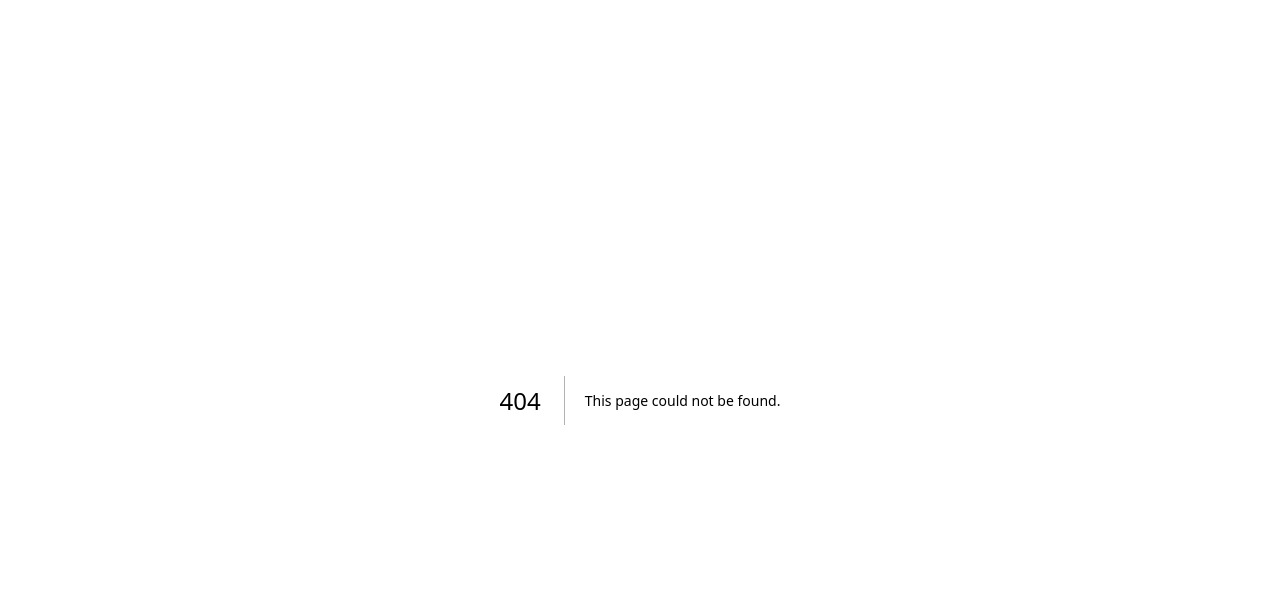
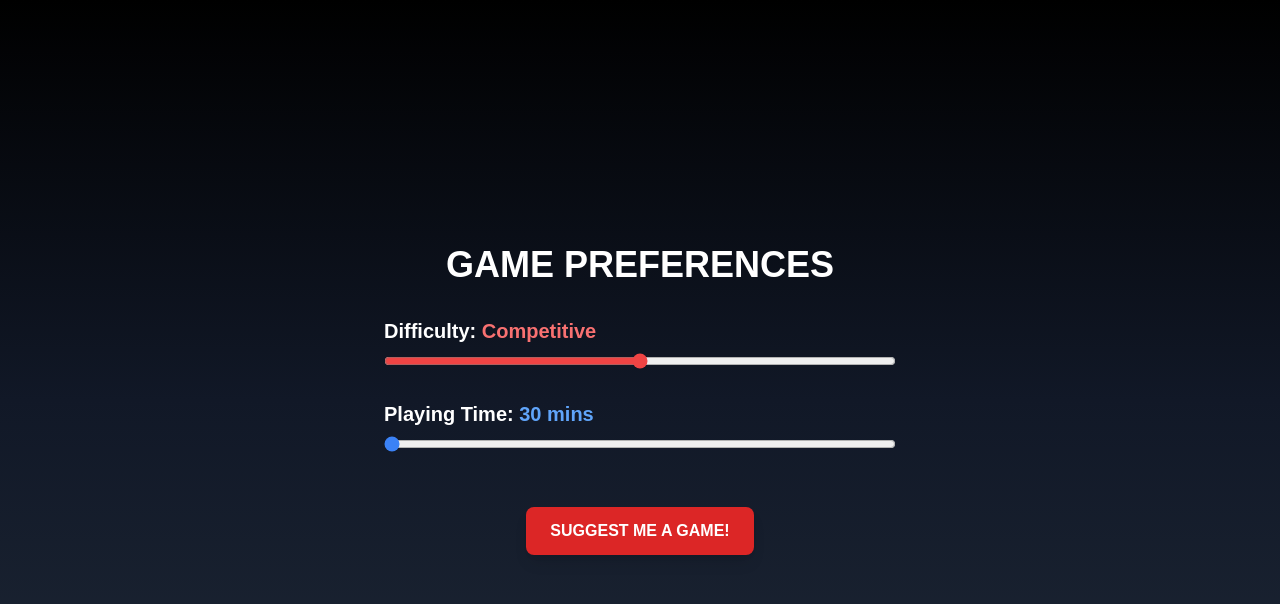
Before and after one commit to Bing6000s/Bingo, a Next.js app in the folder bingo/: page /binglist in a window 1280 px wide. Before the commit this address had no page. Shown: the top 604 px of the page. Built offline with nearby package versions, Linux system fonts and the light colour scheme.

Commit message:
starting to thinking about how to make bing list working.

```diff
--- /dev/null
+++ b/bingo/src/app/binglist/page.jsx
@@ -0,0 +1,52 @@
+"use client";
+import { useState } from "react";
+
+export default function GamePreferencePage() {
+  const [difficulty, setDifficulty] = useState(2);
+  const [playTime, setPlayTime] = useState(30);
+
+  const difficultyLevels = ["Relaxing", "Normal", "Competitive", "Insanely Hard"];
+
+  return (
+    <div>
+    <title>Bing's list</title>
+    <div className="min-h-screen bg-gradient-to-b from-black via-gray-900 to-gray-800 text-white flex flex-col items-center justify-center p-6">
+      <h1 className="text-4xl font-extrabold uppercase mb-8">Game Preferences</h1>
+
+      {/*DIFFICULTY*/}
+      <div className="w-full max-w-lg mb-6">
+        <h2 className="text-xl font-bold">Difficulty: <span className="text-red-400">{difficultyLevels[difficulty]}</span></h2>
+        <input
+          type="range"
+          min="0"
+          max="4"
+          value={difficulty}
+          onChange={(e) => setDifficulty(Number(e.target.value))}
+          className="w-full mt-2 cursor-pointer accent-red-500"
+        />
+      </div>
+
+      {/*PLAY TIME*/}
+      <div className="w-full max-w-lg mb-6">
+        <h2 className="text-xl font-bold">Playing Time: <span className="text-blue-400">{playTime} mins</span></h2>
+        <input
+          type="range"
+          min="30"
+          max="100"
+          step="10"
+          value={playTime}
+          onChange={(e) => setPlayTime(Number(e.target.value))}
+          className="w-full mt-2 cursor-pointer accent-blue-500"
+        />
+      </div>
+
+
+
+      {/*SUGGEST*/}
+      <button className="mt-6 px-6 py-3 bg-red-600 text-white font-bold uppercase rounded-lg shadow-lg hover:bg-red-700 transition-all">
+        SUGGEST ME A GAME!
+      </button>
+    </div>
+    </div>
+  );
+}
--- a/bingo/src/app/page.jsx
+++ b/bingo/src/app/page.jsx
@@ -1,44 +1,35 @@
-"use client"; // Required for PrimeReact in Next.js App Router
-
+"use client";
 import React from "react";
-import Head from "next/head";
 import Link from "next/link"
 import BingoMenu from "@/components/BingoMenu"
 
 export default function Homepage() {
   return (
     <div className="flex flex-col h-screen bg-black text-white">
-      <Head>
-        <title>Bingo - Home</title>
-      </Head>
+        <title>Bingo - Welcome</title>
       <BingoMenu/>
-      {/* Introduction Section */}
-      <div className="flex flex-1 flex-col items-center justify-center text-center p-6 bg-slate-500">
-        <p className="text-lg max-w-xl">
-          Tell me 3 video games that you really like. Then, we will figure out what your next adventure will be.
-        </p>
-      </div>
 
       {/* Image with Overlay Text */}
-      <div className="min-h-[700px] relative flex-col flex items-center">
-        <img src="/steam.jpg" alt="Games Image" className=" h-auto w-full max-w-[500px] rounded-lg md:max-w-[1000px] lg:max-w-[900px]" />
-        <div className=" absolute inset-0 flex items-center justify-center bg-grey text-orange-100 font-extrabold text-8xl text-center">
-          Find your next game with ease.
-        </div>
+      <div className="mt-1 min-h-[500px] relative flex-col flex
+       items-center inset-0 justify-center bg-black ">
+        <img src="/steam.jpg"
+          alt="Games Image" className=" h-auto w-full max-w-[500px]
+          rounded-lg md:max-w-[1000px] lg:max-w-[900px]" />
+          <h1 className="drop-shadow-[2px_2px_10px_rgba(0,0,0,0.8)] absolute top-1/8 font-extrabold text-8xl text-center">Find your next game with ease.</h1>
       </div>
 
       {/* Main Content */}
       <div className="min-h-[1000px] flex flex-1 flex-col items-center justify-center bg-gradient-to-r from-black via-red-700 to-[#d40000] text-center p-6 ">
-        <h1 className="text-5xl font-extrabold uppercase tracking-wider text-white drop-shadow-lg">
-          Find Your Next Game Using Bingo!
+        <h1 className="text-4xl sm:text-6xl font-extrabold uppercase tracking-wider text-white">
+          we suggest video games based on similarity!
         </h1>
-        <p className="text-lg mt-4 max-w-2xl text-gray-300">
-          We analyze your gaming experience and preferences to give you the perfect recommendation. Start here:
+        <p className="mt-4 max-w-4xl text-gray-300">
+          We analyze the similarity of these video games by finding the common theme across the list you provided. Then, we pick similar themed video games from IMDB to you!
         </p>
         <button className="mt-6 px-8 py-3 bg-red-600 text-white font-bold uppercase rounded-full shadow-lg hover:bg-red-700 hover:scale-105 transition-all">
           <Link href="/signin">Get Started</Link>
         </button>
-        <p className="text-lg mt-4 max-w-2xl text-gray-300">Or, explore Bing's personal list for 2025!</p>
+        <p className="mt-4 max-w-2xl text-gray-300">Or, browse Bing's personal list for 2025!</p>
       </div>
 
 
@@ -52,7 +43,7 @@ export default function Homepage() {
         </p>
         <p className="text-lg mt-4 max-w-2xl text-gray-300">Or, explore Bing's personal list for 2025!</p>
         <button className="mt-3 px-8 py-3 bg-white text-black font-bold uppercase rounded-full shadow-lg hover:bg-red-700 hover:scale-105 transition-all">
-          <Link href="/signin">Bing's List</Link>
+          <Link href="/binglist">Bing's List</Link>
         </button>
       </div>
     </div>
--- a/bingo/src/app/recommend/page.jsx
+++ b/bingo/src/app/recommend/page.jsx
@@ -143,7 +143,7 @@ const GameRecommendation = () => {
 
             const weightedTags = selectFavoriteTags(counts);
             setGenreCounts(counts);
-            setRecommendationTags(weightedTags); // This triggers useEffect
+            setRecommendationTags(weightedTags);
         } catch (error) {
             console.error("Error fetching game tags:", error);
         }
@@ -177,7 +177,7 @@ const GameRecommendation = () => {
             }
 
             setLoading(true);
-            await fetchGameTags(); // This triggers useEffect to update recommendations
+            await fetchGameTags();
         } catch (error) {
             console.error("Error getting recommendations:", error);
         } finally {
--- a/bingo/src/components/BingoMenu.jsx
+++ b/bingo/src/components/BingoMenu.jsx
@@ -9,8 +9,8 @@ export default function bingoMenu() {
   const items = [
     {
       label: (
-        <span className="text-lg font-bold tracking-wide text-red-500">
-          <h1 className="text-white bg-grey">Find your next video game with ease.</h1>
+        <span className="text-lg font-bold tracking-wide text-white m-5">
+          <h3 className="hidden sm:block m-3">BINGO GAME RECOMMENDER</h3>
         </span>
       ),
       icon: <Image src="/Bingo.webp" alt="Bingo Logo" width={70} height={70} />
@@ -19,10 +19,10 @@ export default function bingoMenu() {
 
   const end = (
     <div>
-      <button className="m-2 px-6 py-2 bg-white text-black font-bold uppercase rounded-lg hover:bg-red-700 transition-all">
-        <Link href="/signup">Sign Up</Link>
+      <button className="m-2 px-6 py-2 bg-white text-black font-bold uppercase rounded-sm hover:bg-red-700 transition-all">
+        <Link href="/signup">Bing's List</Link>
       </button>
-      <button className="px-6 py-2 bg-red-600 text-white font-bold uppercase rounded-lg hover:bg-white hover:text-black transition-all">
+      <button className="px-6 py-2 bg-red-600 text-white font-bold uppercase rounded-sm hover:bg-white hover:text-black transition-all">
         <Link href="/signin">Sign In</Link>
       </button>
     </div>
```
